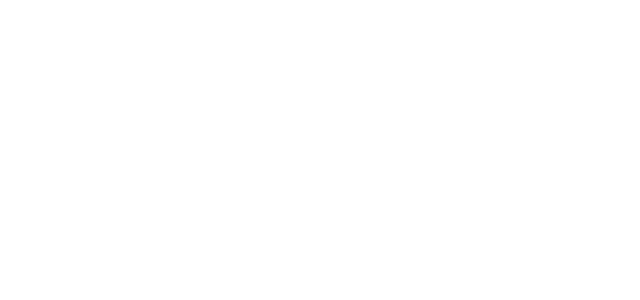
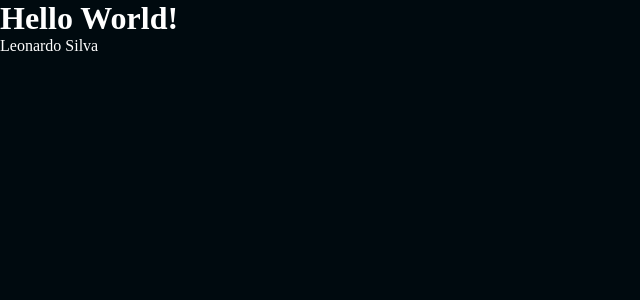
Before and after one commit to leonardoslima/food-explorer-frontend, a React app: page / in a window 1280 px wide. Shown: the top 300 px of the page, without its empty margins (0-640 px from the left). Built offline with nearby package versions, Linux system fonts and the light colour scheme; the HTML template or start-up script is replaced by a standard one.

Commit message:
estilo global

```diff
--- a/src/main.jsx
+++ b/src/main.jsx
@@ -1,9 +1,17 @@
 import React from 'react'
 import ReactDOM from 'react-dom/client'
+import { ThemeProvider } from 'styled-components'
+import GlobalStyles from './styles/global'
 
+import theme from './styles/theme'
+
+import { Teste } from './pages/Teste'
 
 ReactDOM.createRoot(document.getElementById('root')).render(
   <React.StrictMode>
-
+    <ThemeProvider theme={theme}>
+      <GlobalStyles />
+      <Teste />
+    </ThemeProvider>
   </React.StrictMode>,
 )
--- /dev/null
+++ b/src/pages/Teste/index.jsx
@@ -0,0 +1,10 @@
+import { Container } from "./styles"
+
+export function Teste() {
+  return (
+    <Container>
+      <h1>Hello World!</h1>
+      <span>Leonardo Silva</span>
+    </Container>
+  )
+}
--- /dev/null
+++ b/src/pages/Teste/styles.js
@@ -0,0 +1,4 @@
+import styled from "styled-components";
+
+export const Container = styled.div`
+`;
--- /dev/null
+++ b/src/styles/global.js
@@ -0,0 +1,27 @@
+import { createGlobalStyle } from "styled-components";
+
+export default createGlobalStyle`
+  * {
+    margin: 0;
+    padding: 0;
+    box-sizing: border-box;
+  }
+
+  body{
+    background-color: ${({ theme }) => theme.COLORS.DARK[400]};
+    color: ${({ theme }) => theme.COLORS.LIGHT[100]};
+  }
+
+  a {
+    text-decoration: none;
+  }
+
+  button, a {
+    cursor: pointer;
+    transition: filter 0.2s;
+  }
+
+  button:hover, a:hover {
+    filter: brightness(0.9);
+  }
+`;
```
